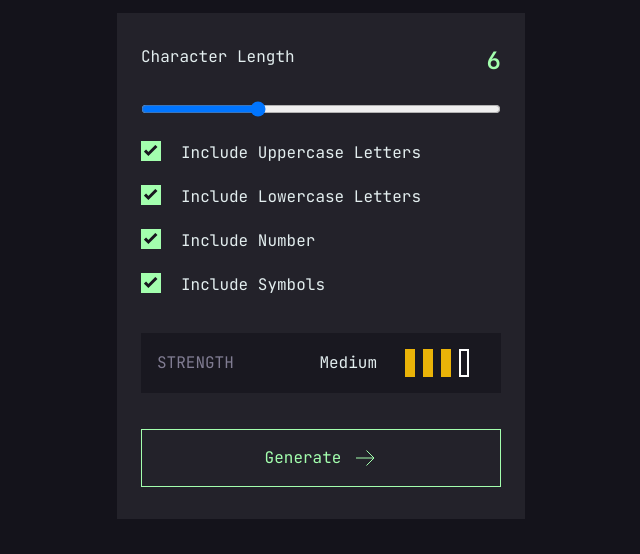
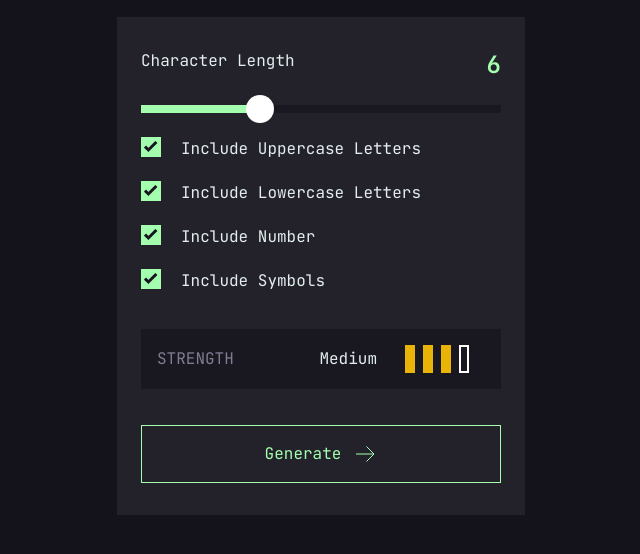
Before and after one commit to isylvestersam/Password-Generator, a website: page index.html in a window 1280 px wide. Shown: the part 246-800 px from the top of the page, without its empty margins (319-959 px from the left). Drawn offline with Linux system fonts and the light colour scheme.

Commit message:
Update Scrollbar Design

```diff
--- a/index.html
+++ b/index.html
@@ -31,7 +31,11 @@
             </div>
 
             <!-- Slider -->
-            <input type="range" name="" id="slider" class="w-full my-6" min="6" max="25" value="12">
+            <div class="relative">
+                <input type="range" name="" id="slider" class="z-50 w-full my-6" min="6" max="25" value="12">
+                <div id="slider-fill" class="absolute left-0 top-1/2 -translate-y-1/2 h-2 bg-[#A3FFAE] w-0 "></div>
+
+            </div>
 
             <!-- Checkboxes Div -->
             <div class="flex flex-col gap-5 milkish">
--- a/index.js
+++ b/index.js
@@ -12,6 +12,7 @@ const tickParent = document.querySelectorAll('.tick-parent');
 const generateBtn = document.querySelector('.generate-btn');
 const copyIcon = document.querySelector('.copy-icon');
 const copiedIcon = document.querySelector('.copied-icon');
+const fill = document.getElementById('slider-fill');
 
 const uppercase = 'ABCDEFGHIJKLMNOPQRSTUVWXYZ';
 const lowercase = 'abcdefghijklmnopqrstuvwxyz';
@@ -137,3 +138,17 @@ function strengthBarLoop(index, classname) {
         }
     }
 }
+
+const updateFill = () => {
+  const value = slider.value;
+  const min = slider.min ? slider.min : 0;
+  const max = slider.max ? slider.max : 95;
+  const percent = ((value - min) / (max - min)) * 99;
+  fill.style.width = `${percent}%`;
+}
+
+// Initial fill
+updateFill();
+
+// Update on input
+slider.addEventListener('input', updateFill);
--- a/input.css
+++ b/input.css
@@ -21,4 +21,42 @@
     .strong {
         @apply bg-[#A3FFAE]
     }
+
+    /* Slider Styling */
+    #slider {
+        -webkit-appearance: none;
+        width: 100%;
+        height: 8px;
+        border-radius: 0px;
+        background: #191820;
+    }
+
+    /* WebKit Thumb */
+    #slider::-webkit-slider-thumb {
+        -webkit-appearance: none;
+        @apply bg-white rounded-full h-7 w-7 cursor-pointer transition-all duration-200 hover:cursor-grab active:cursor-grabbing;
+        z-index: 10;
+        position: relative;
+        top: -120%;
+    }
+
+    /* WebKit Track */
+    #slider::-webkit-slider-runnable-track {
+        @apply h-2 rounded-full;
+    }
+
+    /* Firefox Thumb */
+    #slider::-moz-range-thumb {
+        @apply bg-white rounded-full h-7 w-7 cursor-pointer;
+    }
+
+    /* Firefox Track */
+    #slider::-moz-range-track {
+        @apply bg-[#191820] h-2 rounded-full;
+    }
+
+    /* Firefox Filled Left Side */
+    #slider::-moz-range-progress {
+        @apply bg-green-500 h-2 rounded-full;
+    }
 }
```
Also changed, not shown: output.css, 1 other file.
